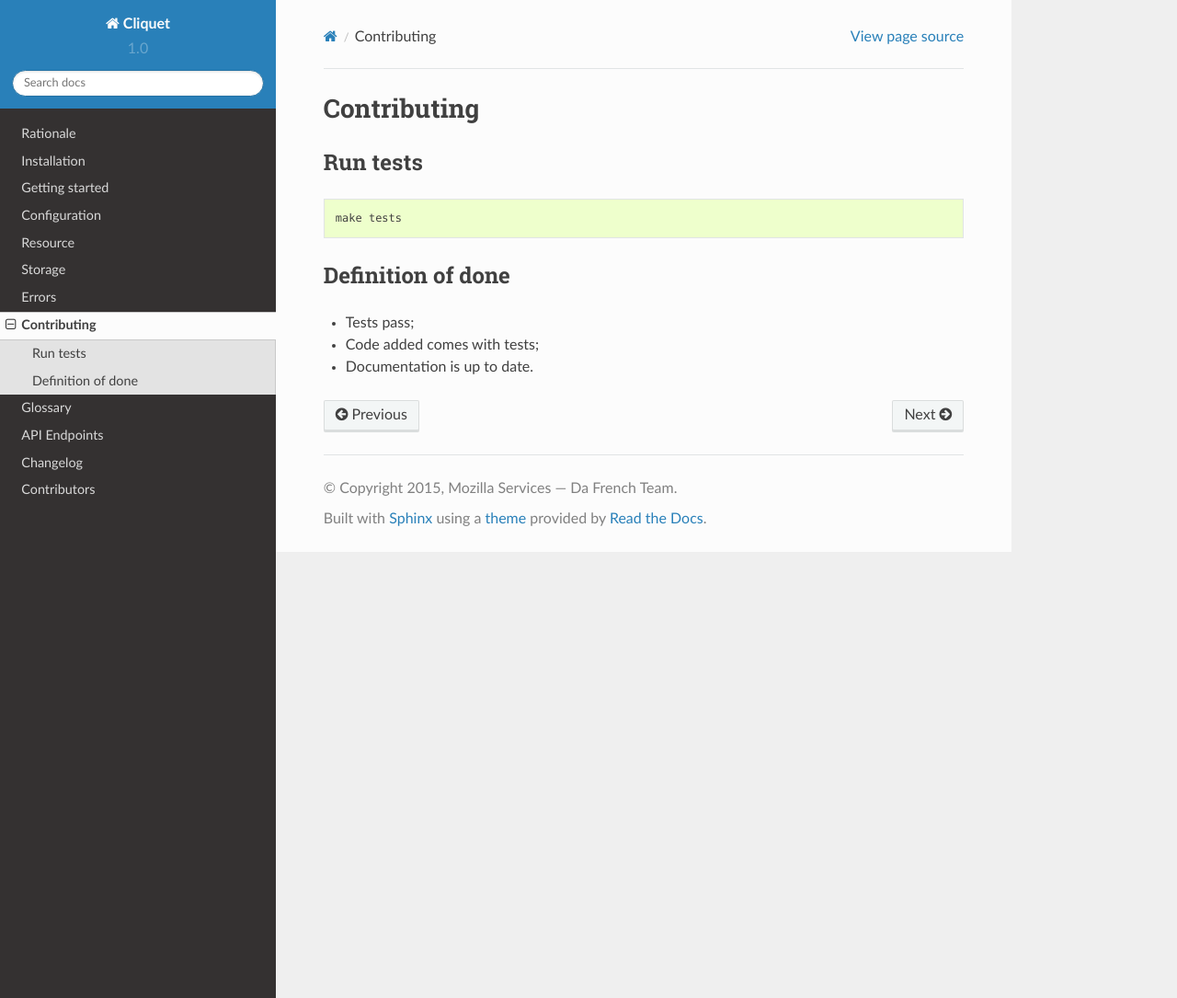
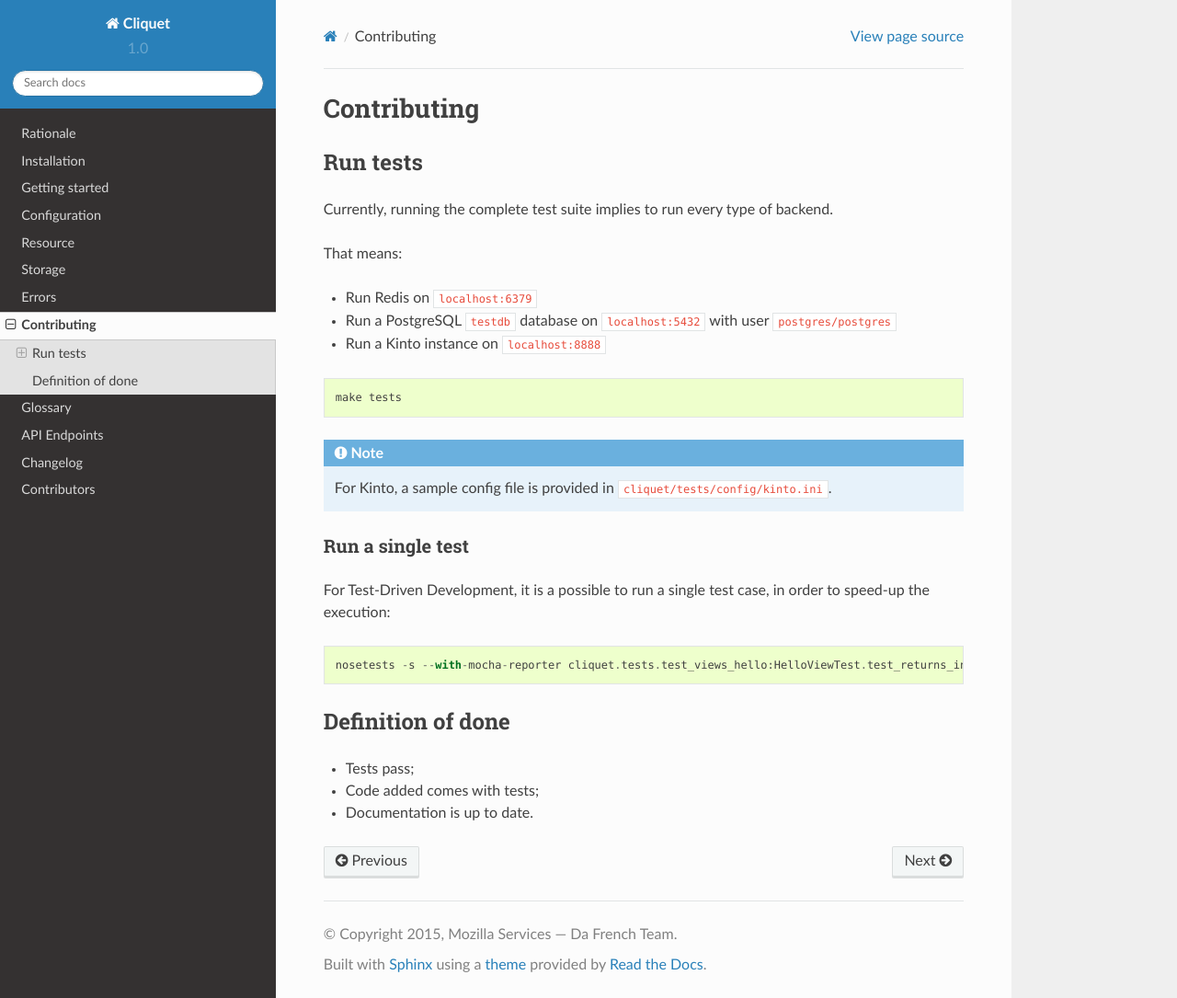
Before and after one commit to Kinto/kinto, a Sphinx documentation site: the page built from docs/contributing.rst, in a window 1280 px wide and 1085 px high. Shown: the whole window at 92% size. Built offline with Sphinx 7.4.7 and the Read the Docs theme 2.0.0, drawn with Linux system fonts in a browser that asks for light colours.

Commit message:
Add development setup documentation

```diff
--- a/docs/contributing.rst
+++ b/docs/contributing.rst
@@ -5,9 +5,34 @@ Contributing
 Run tests
 =========
 
+Currently, running the complete test suite implies to run every type of backend.
+
+That means:
+
+* Run Redis on ``localhost:6379``
+* Run a PostgreSQL ``testdb`` database on ``localhost:5432`` with user ``postgres/postgres``
+* Run a Kinto instance on ``localhost:8888``
+
 ::
 
     make tests
+
+
+.. note ::
+
+    For Kinto, a sample config file is provided in :file:`cliquet/tests/config/kinto.ini`.
+
+
+Run a single test
+'''''''''''''''''
+
+For Test-Driven Development, it is a possible to run a single test case, in order
+to speed-up the execution:
+
+::
+
+    nosetests -s --with-mocha-reporter cliquet.tests.test_views_hello:HelloViewTest.test_returns_info_about_url_and_version
+
 
 
 Definition of done
```
